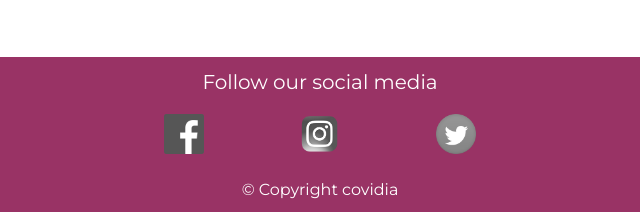
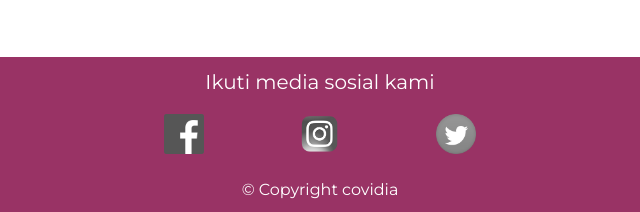
Before and after one commit to crazould/covidia, a website: page views/about.html in a window 1280 px wide. Shown: the part 639-851 px from the top of the page, 320-960 px from the left. Drawn offline with nearby package versions, Linux system fonts and the light colour scheme; files that its build step writes are made by us from their sources; files whose address does not match are found by name.

Commit message:
fix footer language

```diff
--- a/views/about.html
+++ b/views/about.html
@@ -98,7 +98,7 @@
     </main>
 
     <footer class="bg-purple">
-		<h2>Follow our social media</h2>
+		<h2>Ikuti media sosial kami</h2>
 		<div class="logo-group">
 			<a href="https://www.facebook.com/Covidia-ID-103401121366728/" target="_blank" >
 				<div class="media-logo facebook"></div>
```
Also changed, not shown: views/home.html (+1 -1 lines), views/news.html (+1 -1 lines), views/statistics.html (+1 -1 lines), views/support.html (+1 -1 lines).
